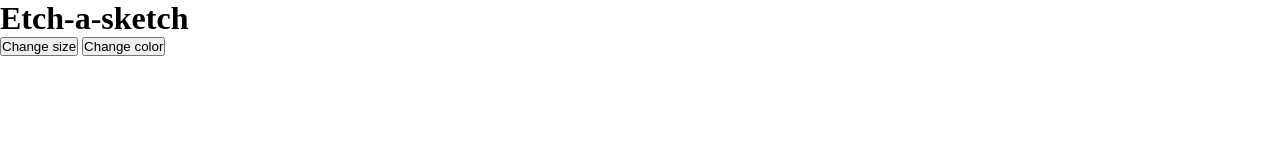
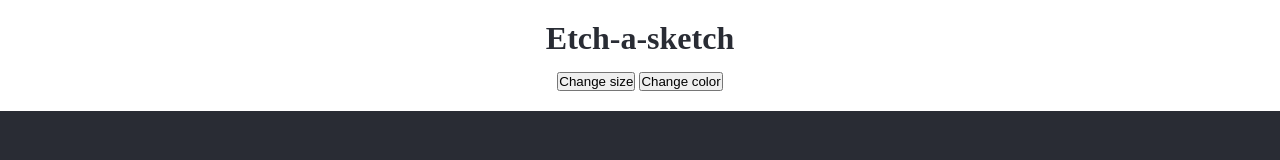
Before and after one commit to naekobest/etch-a-sketch, a plain HTML site: page index.html in a window 1280 px wide. Drawn offline with Linux system fonts and the light colour scheme.

Commit message:
Added body and header styles

```diff
--- a/styles.css
+++ b/styles.css
@@ -3,3 +3,24 @@
     padding: 0;
     box-sizing: border-box;
 }
+
+body {
+    background-color: #292C34;
+}
+
+header {
+    background: white;
+    padding: 20px;
+}
+
+header > h1 {
+    color: #292C34;
+    text-align: center;
+    font-family: serif;
+}
+
+header > .nav {
+    font-family: serif;
+    text-align: center;
+    padding-top: 15px;
+}
```
